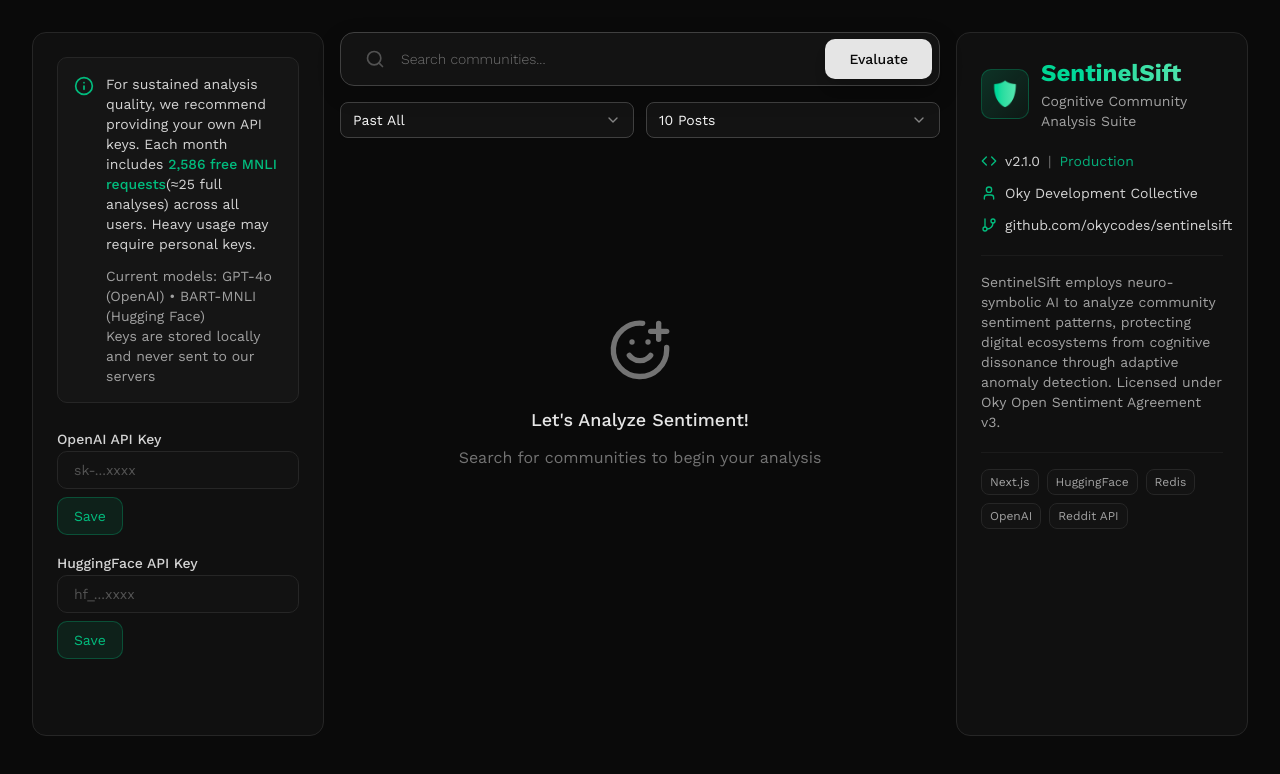
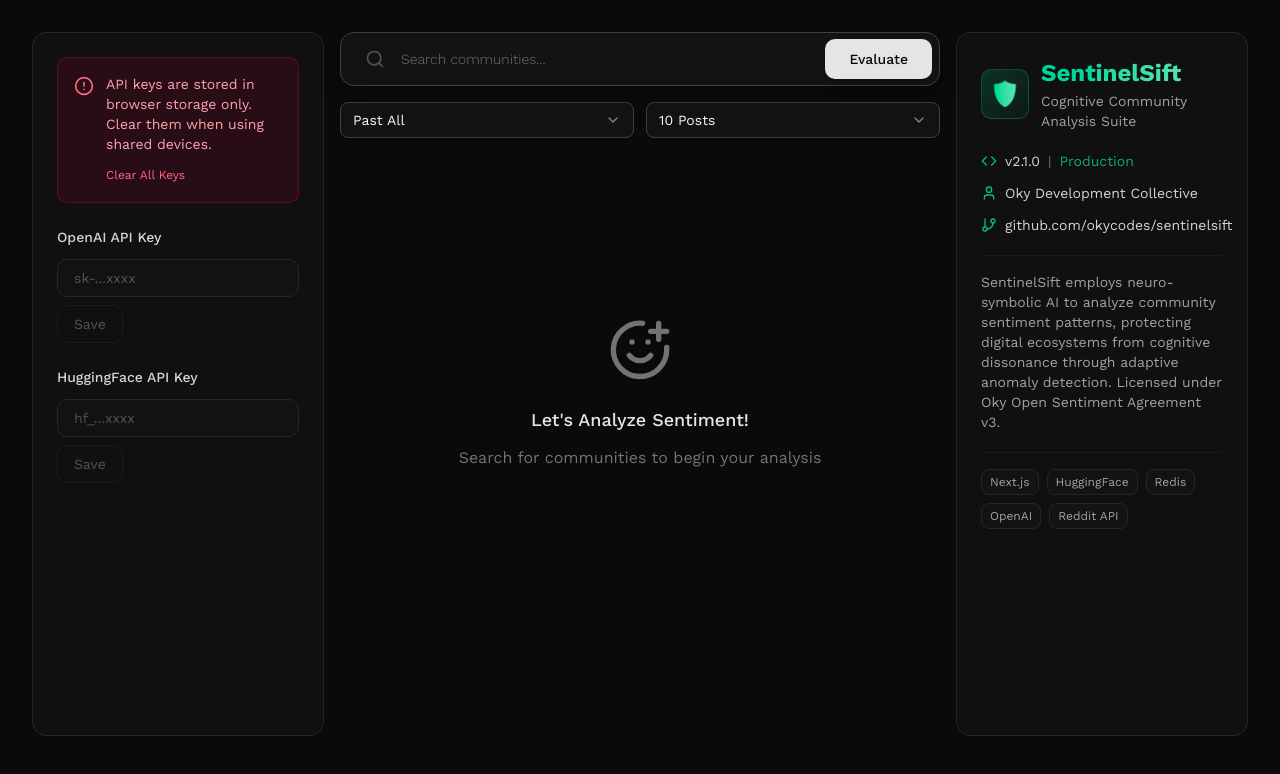
Before and after one commit to ahmedjidar/SentinelSift-social-media-sentiment-analyzer, a Next.js app: page / in a window 1280 px wide. Shown: the top 774 px of the page. Built offline with nearby package versions, Linux system fonts and the light colour scheme.

Commit message:
Added Redis Rate Limiting & Crypto Logic

```diff
--- a/package.json
+++ b/package.json
@@ -12,6 +12,8 @@
     "@huggingface/inference": "^3.9.2",
     "@radix-ui/react-select": "^2.2.2",
     "@radix-ui/react-slot": "^1.2.0",
+    "@upstash/ratelimit": "^2.0.5",
+    "@upstash/redis": "^1.34.8",
     "axios": "^1.9.0",
     "class-variance-authority": "^0.7.1",
     "clsx": "^2.1.1",
--- a/src/app/api/analyze/route.ts
+++ b/src/app/api/analyze/route.ts
@@ -1,9 +1,19 @@
 import { NextResponse } from 'next/server';
 import { getRedditToken } from '@/lib/reddit-auth';
 import { buildSearchParams, fetchRedditData, getRedditHeaders, processPosts, validateRequest } from '@/app/_utils/apiUtils';
+import { ratelimit } from '@/lib/rate-limit';
 
 export async function POST(req: Request) {
     try {
+        const ip = req.headers.get('x-forwarded-for') || '127.0.0.1'
+        const { success } = await ratelimit.limit(ip)
+
+        if (!success) {
+            return NextResponse.json(
+                { error: 'Too many requests. Please try again in a minute.' },
+                { status: 429 }
+            )
+        }
         const { finalQuery, timeFilter = 'all', limit = 10, apiKeys } = await req.json();
         const query = finalQuery?.trim();
         const token = await getRedditToken();
--- a/src/components/ApiKeySettings.tsx
+++ b/src/components/ApiKeySettings.tsx
@@ -1,68 +1,156 @@
-// components/ApiKeySettings.tsx
 'use client'
-import { useState } from 'react'
-import { Info } from 'lucide-react'
+import { useState, useEffect } from 'react'
+import { CheckCircle, AlertCircle } from 'lucide-react'
 
 export const ApiKeySettings = () => {
     const [openAIKey, setOpenAIKey] = useState('')
     const [hfKey, setHfKey] = useState('')
+    const [openAISaved, setOpenAISaved] = useState(false)
+    const [hfSaved, setHfSaved] = useState(false)
+    const [originalOpenAI, setOriginalOpenAI] = useState('')
+    const [originalHF, setOriginalHF] = useState('')
+
+    useEffect(() => {
+        const savedOpenAI = localStorage.getItem('OPENAI_KEY') || ''
+        const savedHF = localStorage.getItem('HF_KEY') || ''
+        setOpenAIKey(savedOpenAI)
+        setHfKey(savedHF)
+        setOriginalOpenAI(savedOpenAI)
+        setOriginalHF(savedHF)
+    }, [])
+
+    const handleSave = (type: 'openai' | 'hf', value: string) => {
+        try {
+            if (type === 'openai') {
+                localStorage.setItem('OPENAI_KEY', value)
+                setOriginalOpenAI(value)
+                setOpenAISaved(true)
+                setTimeout(() => setOpenAISaved(false), 2000)
+            } else {
+                localStorage.setItem('HF_KEY', value)
+                setOriginalHF(value)
+                setHfSaved(true)
+                setTimeout(() => setHfSaved(false), 2000)
+            }
+        } catch (error) {
+            console.error('Failed to save key:', error)
+        }
+    }
+
+    const getKeyStatus = (current: string, original: string) => {
+        if (!current && !original) return 'empty'
+        if (current !== original) return 'unsaved'
+        if (current.startsWith('sk-') || current.startsWith('hf_')) return 'valid'
+        return 'invalid'
+    }
+
+    const openAIStatus = getKeyStatus(openAIKey, originalOpenAI)
+    const hfStatus = getKeyStatus(hfKey, originalHF)
 
     return (
         <div className="sm:col-span-2 p-6 bg-neutral-900/50 rounded-xl border border-neutral-800 mb-8">
-      {/* Info Card */}
-      <div className="bg-neutral-900/70 p-4 rounded-lg mb-6 border border-neutral-800">
+            {/* Security Disclaimer */}
+            <div className="bg-rose-900/20 p-4 rounded-lg mb-6 border border-rose-800/50">
                 <div className="flex items-start gap-3">
-          <Info className="w-5 h-5 text-emerald-500 flex-shrink-0 mt-0.5" />
-          <div className="space-y-3">
-            <p className="text-sm text-neutral-300">
-              For sustained analysis quality, we recommend providing your own API keys.
-              Each month includes <span className="font-medium text-emerald-500">2,586 free MNLI requests</span>
-              (≈25 full analyses) across all users. Heavy usage may require personal keys.
+                    <AlertCircle className="w-5 h-5 text-rose-400 flex-shrink-0 mt-0.5" />
+                    <div className="space-y-2">
+                        <p className="text-sm text-rose-300">
+                            API keys are stored in browser storage only. Clear them when using shared devices.
                         </p>
-            <p className="text-sm text-neutral-400">
-              Current models: GPT-4o (OpenAI) • BART-MNLI (Hugging Face)<br />
-              Keys are stored locally and never sent to our servers
-            </p>
+                        <button
+                            onClick={() => {
+                                localStorage.clear()
+                                setOpenAIKey('')
+                                setHfKey('')
+                            }}
+                            className="cursor-pointer text-xs text-rose-400 hover:text-rose-300 transition-colors"
+                        >
+                            Clear All Keys
+                        </button>
                     </div>
                 </div>
             </div>
 
             {/* API Key Inputs */}
-      <div className="space-y-4">
-        <div className="space-y-2">
-          <label className="text-sm font-medium text-neutral-300">OpenAI API Key</label>
-          <div className="flex flex-wrap gap-2">
+            <div className="space-y-6">
+                <div className="space-y-3">
+                    <div className="flex items-center justify-between">
+                        <label className="text-sm font-medium text-neutral-300">
+                            OpenAI API Key
+                        </label>
+                        <span className="text-xs text-neutral-500">
+                            {openAIStatus === 'valid' && 'Valid format'}
+                            {openAIStatus === 'invalid' && 'Invalid key format'}
+                        </span>
+                    </div>
+                    <div className="flex flex-wrap gap-2 relative">
                         <input
                             type="password"
                             value={openAIKey}
-              onChange={(e) => setOpenAIKey(e.target.value)}
+                            onChange={(e) => setOpenAIKey(e.target.value.trim())}
                             placeholder="sk-...xxxx"
-              className="outline-none focus:ring-1 focus:ring-emerald-500 flex-1 bg-neutral-900/30 border border-neutral-800 rounded-lg px-4 py-2 text-sm placeholder-neutral-600 focus:border-emerald-500/50"
+                            className={`outline-none transition-all flex-1 bg-neutral-900/30 border rounded-lg px-4 py-2 text-sm placeholder-neutral-600 ${openAIStatus === 'invalid'
+                                    ? 'border-rose-500/50 focus:border-rose-500'
+                                    : 'border-neutral-800 focus:border-emerald-500/50'
+                                }`}
                         />
                         <button
-              onClick={() => localStorage.setItem('OPENAI_KEY', openAIKey)}
-              className="cursor-pointer px-4 py-2 bg-emerald-500/10 border border-emerald-500/30 rounded-lg text-emerald-500 hover:bg-emerald-500/20 transition-colors text-sm"
+                            onClick={() => handleSave('openai', openAIKey)}
+                            disabled={openAIStatus !== 'unsaved'}
+                            className={`px-4 py-2 border rounded-lg text-sm transition-all ${openAIStatus === 'unsaved'
+                                    ? 'bg-emerald-500/10 border-emerald-500/30 text-emerald-500 hover:bg-emerald-500/20'
+                                    : 'bg-neutral-900/10 border-neutral-800/50 text-neutral-600 cursor-not-allowed'
+                                }`}
                         >
-              Save
+                            {openAISaved ? (
+                                <span className="flex items-center gap-2">
+                                    <CheckCircle className="w-4 h-4" />
+                                    Saved
+                                </span>
+                            ) : (
+                                'Save'
+                            )}
                         </button>
                     </div>
                 </div>
 
-        <div className="space-y-2">
-          <label className="text-sm font-medium text-neutral-300">HuggingFace API Key</label>
-          <div className="flex flex-wrap gap-2">
+                <div className="space-y-3">
+                    <div className="flex items-center justify-between">
+                        <label className="text-sm font-medium text-neutral-300">
+                            HuggingFace API Key
+                        </label>
+                        <span className="text-xs text-neutral-500">
+                            {hfStatus === 'valid' && 'Valid format'}
+                            {hfStatus === 'invalid' && 'Invalid key format'}
+                        </span>
+                    </div>
+                    <div className="flex flex-wrap gap-2 relative">
                         <input
                             type="password"
                             value={hfKey}
-              onChange={(e) => setHfKey(e.target.value)}
+                            onChange={(e) => setHfKey(e.target.value.trim())}
                             placeholder="hf_...xxxx"
-              className="outline-none focus:ring-1 focus:ring-emerald-500 flex-1 bg-neutral-900/30 border border-neutral-800 rounded-lg px-4 py-2 text-sm placeholder-neutral-600 focus:border-emerald-500/50"
+                            className={`outline-none transition-all flex-1 bg-neutral-900/30 border rounded-lg px-4 py-2 text-sm placeholder-neutral-600 ${hfStatus === 'invalid'
+                                    ? 'border-rose-500/50 focus:border-rose-500'
+                                    : 'border-neutral-800 focus:border-emerald-500/50'
+                                }`}
                         />
                         <button
-              onClick={() => localStorage.setItem('HF_KEY', hfKey)}
-              className="cursor-pointer px-4 py-2 bg-emerald-500/10 border border-emerald-500/30 rounded-lg text-emerald-500 hover:bg-emerald-500/20 transition-colors text-sm"
+                            onClick={() => handleSave('hf', hfKey)}
+                            disabled={hfStatus !== 'unsaved'}
+                            className={`px-4 py-2 border rounded-lg text-sm transition-all ${hfStatus === 'unsaved'
+                                    ? 'bg-emerald-500/10 border-emerald-500/30 text-emerald-500 hover:bg-emerald-500/20'
+                                    : 'bg-neutral-900/10 border-neutral-800/50 text-neutral-600 cursor-not-allowed'
+                                }`}
                         >
-              Save
+                            {hfSaved ? (
+                                <span className="flex items-center gap-2">
+                                    <CheckCircle className="w-4 h-4" />
+                                    Saved
+                                </span>
+                            ) : (
+                                'Save'
+                            )}
                         </button>
                     </div>
                 </div>
--- /dev/null
+++ b/src/lib/rate-limit.ts
@@ -0,0 +1,21 @@
+// lib/rateLimit.ts
+import { Ratelimit } from '@upstash/ratelimit'
+import { Redis } from '@upstash/redis'
+
+export const ratelimit = new Ratelimit({
+  redis: Redis.fromEnv(),
+  limiter: Ratelimit.slidingWindow(
+    10,
+    '1 m'
+  ),
+  prefix: '@upstash/ratelimit',
+  analytics: true
+})
+
+// Allow 10 requests per minute per IP
+
+// Use sliding window algorithm
+
+// Work globally with Redis cache
+
+// Auto-block abusive requests
```
Also changed, not shown: src/lib/encryption.ts (added, +74 -0 lines), 1 other file (tests, documents, lock files or other folders). Lines whose indentation alone changed are shown as unchanged.
